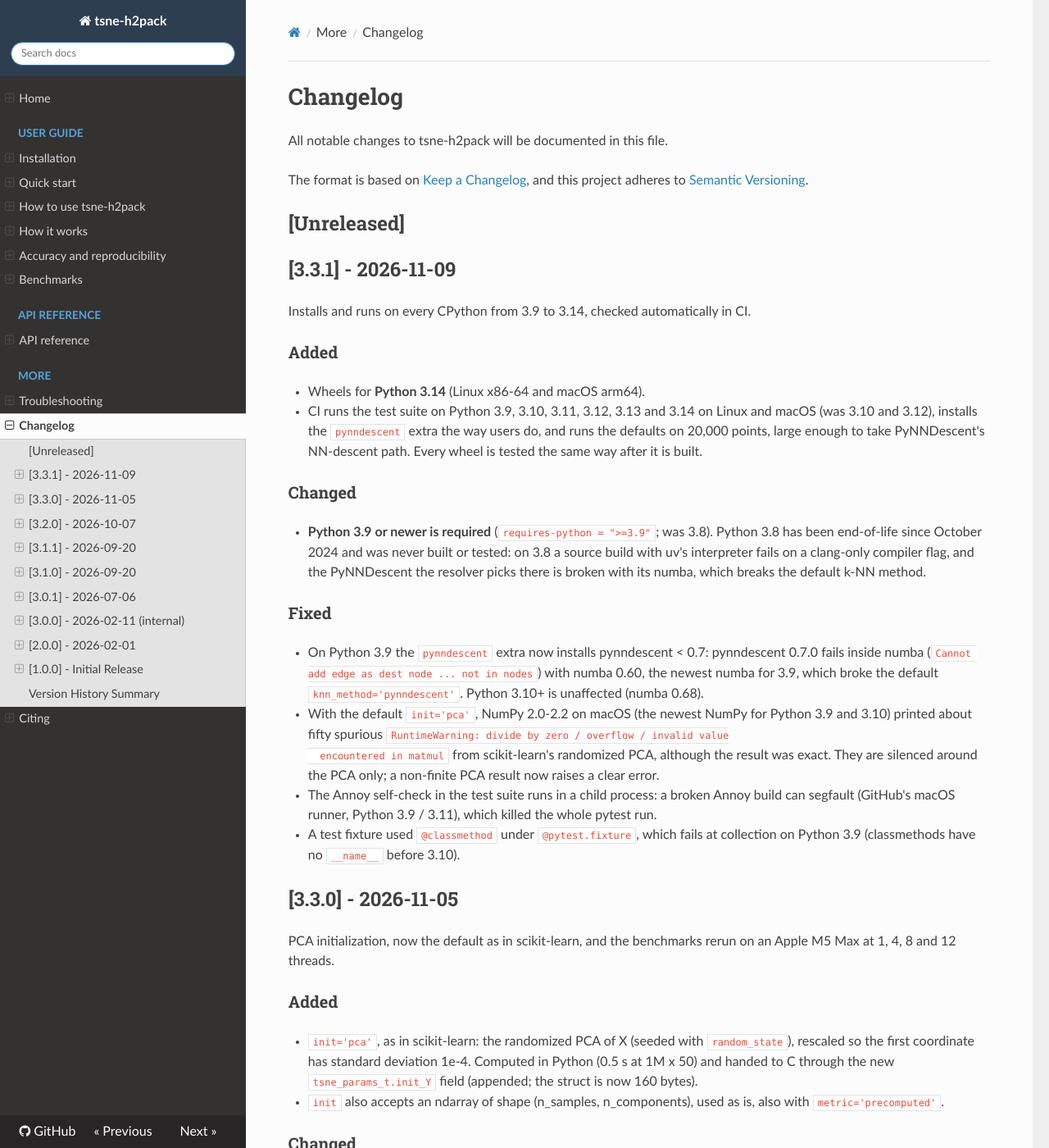
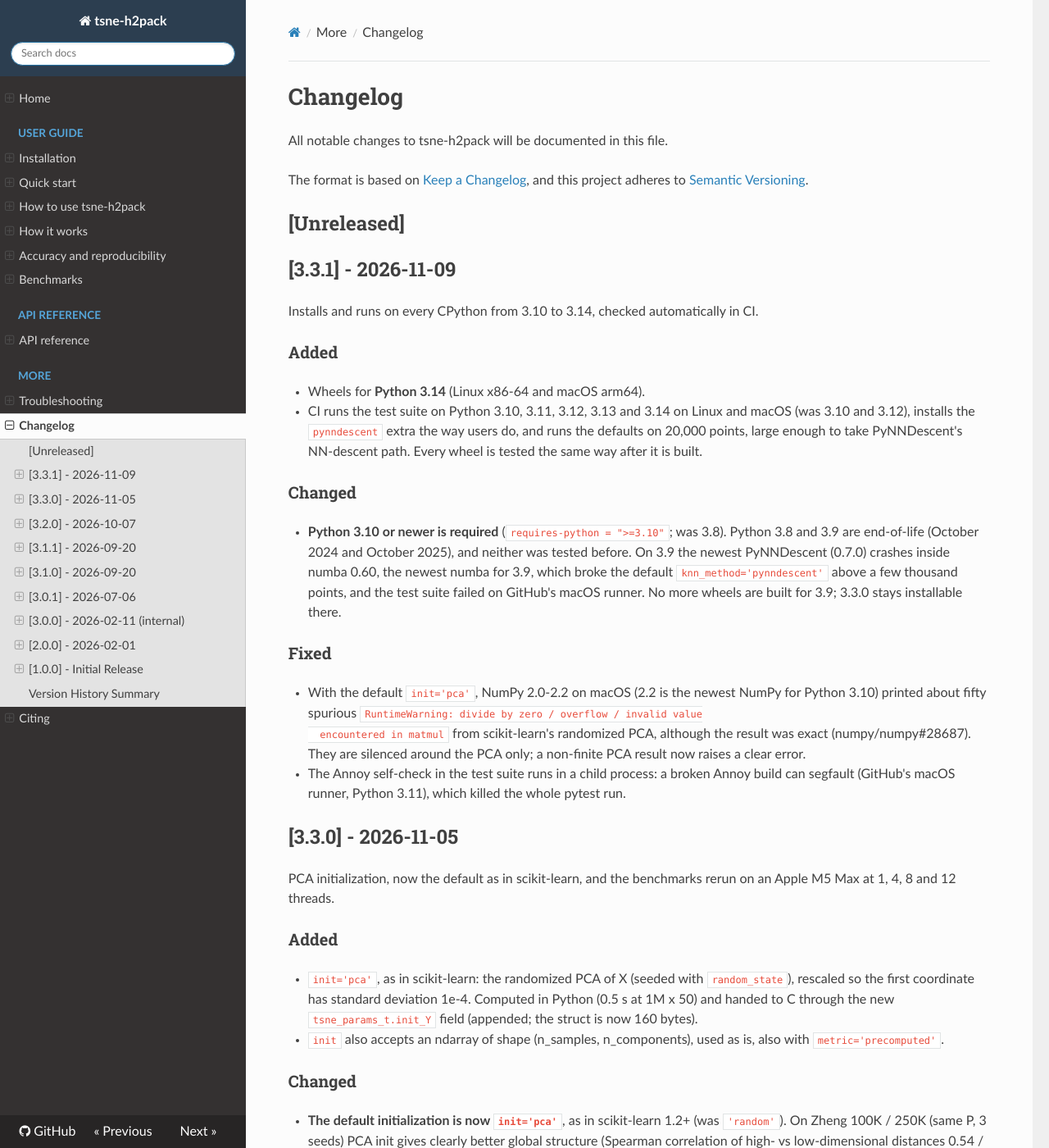
Before and after one commit to xinxing02/tsne-h2pack-python, an MkDocs documentation site: the page built from website/changelog.md, in a window 1280 px wide and 1400 px high. Shown: the whole window at 82% size. Built offline with MkDocs 1.6.1, drawn with Linux system fonts in a browser that asks for light colours; nearby versions of some CDN libraries; some of the changed text lies outside the part shown.

Commit message:
Require Python 3.10+ (drop 3.9)
Python 3.9 is end-of-life, its newest numba breaks pynndescent 0.7, and the
suite failed on GitHub's macOS runner there. Wheels, CI and docs now cover
3.10-3.14; the 3.9-only pynndescent cap is removed.

```diff
--- a/CHANGELOG.md
+++ b/CHANGELOG.md
@@ -9,37 +9,34 @@ and this project adheres to [Semantic Versioning](https://semver.org/spec/v2.0.0
 
 ## [3.3.1] - 2026-11-09
 
-Installs and runs on every CPython from 3.9 to 3.14, checked automatically in CI.
+Installs and runs on every CPython from 3.10 to 3.14, checked automatically in CI.
 
 ### Added
 
 - Wheels for **Python 3.14** (Linux x86-64 and macOS arm64).
-- CI runs the test suite on Python 3.9, 3.10, 3.11, 3.12, 3.13 and 3.14 on Linux and macOS
-  (was 3.10 and 3.12), installs the `pynndescent` extra the way users do, and runs the
-  defaults on 20,000 points, large enough to take PyNNDescent's NN-descent path. Every wheel
-  is tested the same way after it is built.
+- CI runs the test suite on Python 3.10, 3.11, 3.12, 3.13 and 3.14 on Linux and macOS (was
+  3.10 and 3.12), installs the `pynndescent` extra the way users do, and runs the defaults on
+  20,000 points, large enough to take PyNNDescent's NN-descent path. Every wheel is tested the
+  same way after it is built.
 
 ### Changed
 
-- **Python 3.9 or newer is required** (`requires-python = ">=3.9"`; was 3.8). Python 3.8 has
-  been end-of-life since October 2024 and was never built or tested: on 3.8 a source build
-  with uv's interpreter fails on a clang-only compiler flag, and the PyNNDescent the resolver
-  picks there is broken with its numba, which breaks the default k-NN method.
+- **Python 3.10 or newer is required** (`requires-python = ">=3.10"`; was 3.8). Python 3.8
+  and 3.9 are end-of-life (October 2024 and October 2025), and neither was tested before. On
+  3.9 the newest PyNNDescent (0.7.0) crashes inside numba 0.60, the newest numba for 3.9,
+  which broke the default `knn_method='pynndescent'` above a few thousand points, and the
+  test suite failed on GitHub's macOS runner. No more wheels are built for 3.9; 3.3.0 stays
+  installable there.
 
 ### Fixed
 
-- On Python 3.9 the `pynndescent` extra now installs pynndescent < 0.7: pynndescent 0.7.0
-  fails inside numba (`Cannot add edge as dest node ... not in nodes`) with numba 0.60, the
-  newest numba for 3.9, which broke the default `knn_method='pynndescent'`. Python 3.10+ is
-  unaffected (numba 0.68).
-- With the default `init='pca'`, NumPy 2.0-2.2 on macOS (the newest NumPy for Python 3.9 and
+- With the default `init='pca'`, NumPy 2.0-2.2 on macOS (2.2 is the newest NumPy for Python
   3.10) printed about fifty spurious `RuntimeWarning: divide by zero / overflow / invalid value
-  encountered in matmul` from scikit-learn's randomized PCA, although the result was exact.
-  They are silenced around the PCA only; a non-finite PCA result now raises a clear error.
+  encountered in matmul` from scikit-learn's randomized PCA, although the result was exact
+  (numpy/numpy#28687). They are silenced around the PCA only; a non-finite PCA result now
+  raises a clear error.
 - The Annoy self-check in the test suite runs in a child process: a broken Annoy build can
-  segfault (GitHub's macOS runner, Python 3.9 / 3.11), which killed the whole pytest run.
-- A test fixture used `@classmethod` under `@pytest.fixture`, which fails at collection on
-  Python 3.9 (classmethods have no `__name__` before 3.10).
+  segfault (GitHub's macOS runner, Python 3.11), which killed the whole pytest run.
 
 ## [3.3.0] - 2026-11-05
 
@@ -473,7 +470,7 @@ tsne = TSNE(knn_method='exact', n_jobs=8)
 
 ## Version History Summary
 
-- **v3.3.1** (2026-11-09): Python 3.9-3.14 tested in CI, 3.14 wheels, Python 3.9 k-NN fix
+- **v3.3.1** (2026-11-09): Python 3.10+ required, 3.10-3.14 tested in CI, 3.14 wheels
 - **v3.3.0** (2026-11-05): PCA initialization by default, benchmarks rerun on an Apple M5 Max, macOS wheels need macOS 15
 - **v3.2.0** (2026-10-07): Per-dimension H2 defaults, 3D speedups
 - **v3.1.1** (2026-09-20): Fix for the PyNNDescent self-neighbor bug of 3.1.0
```
Also changed, not shown: README.md (+2 -2 lines), docs/PACKAGING_GUIDE.md (+5 -5 lines), pyproject.toml (+8 -10 lines), website/changelog.md (+1 -1 lines), website/index.md (+1 -1 lines), website/installation.md (+2 -2 lines), website/troubleshooting.md (+1 -1 lines), 3 other files.
